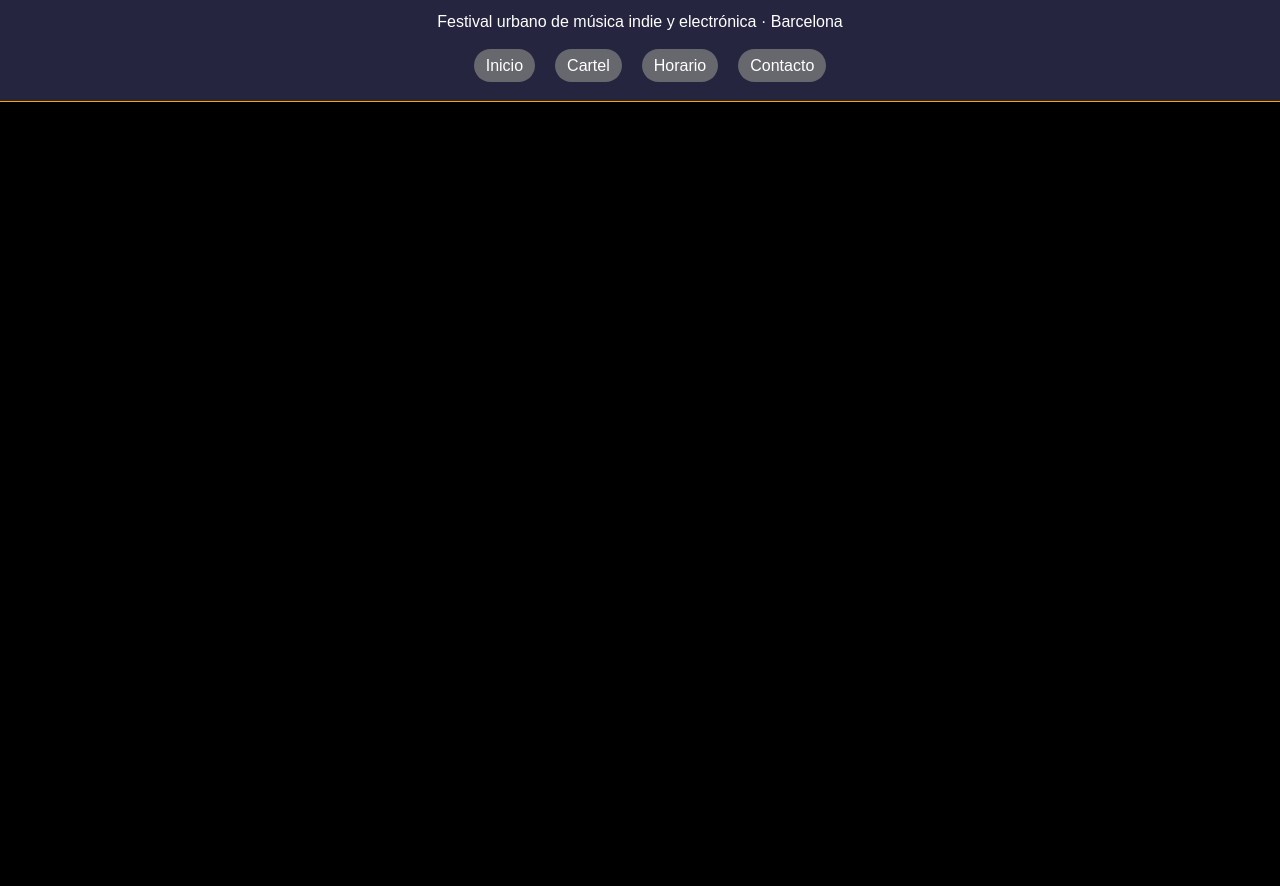
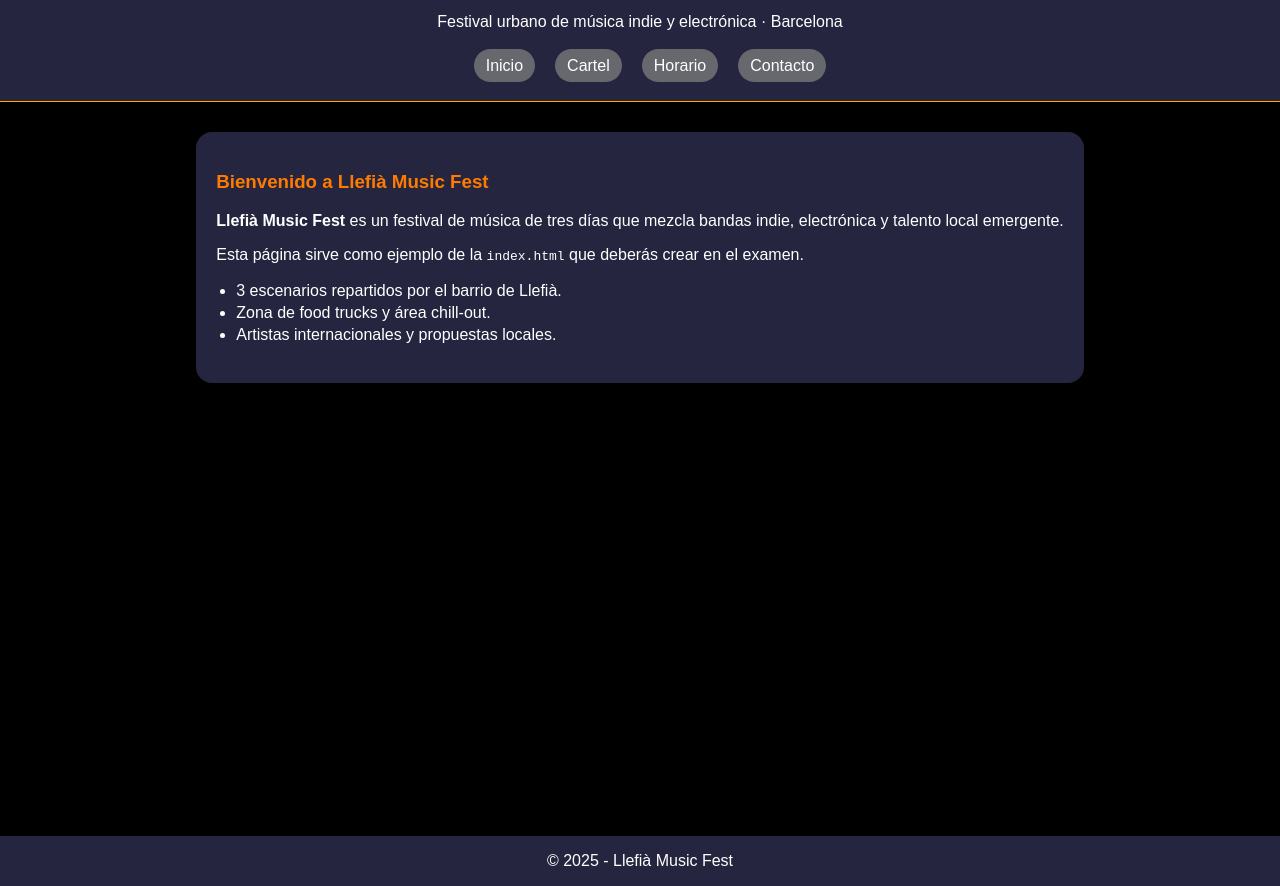
Before and after one commit to Sukhdeep777/llefia-musicfest-singh-kaur, a plain HTML site: page index.html in a window 1280 px wide. Shown: the part 58-944 px from the top of the page. Before the commit the page ends 800 px from the top, so only its background shows below. Drawn offline with Linux system fonts and the light colour scheme.

Commit message:
Index acabado

```diff
--- a/index.html
+++ b/index.html
@@ -1,13 +1,12 @@
 <!DOCTYPE html>
 <html lang="es">
   <head>
-    <meta charset="UTF-8">
-    <meta name="viewport" content="width=device-width, initial-scale=1.0">
+    <meta charset="UTF-8" />
+    <meta name="viewport" content="width=device-width, initial-scale=1.0" />
     <title>Document</title>
-    <link rel="stylesheet" href="style.css">
+    <link rel="stylesheet" href="style.css" />
   </head>
   <body>
-    <div class="width100">
     <header>
       <div>
         <h1>Llefià Music Fest</h1>
@@ -24,13 +23,26 @@
         </ul>
       </nav>
     </header>
-        <body>
-
-        </body>
+    <main>
+      <article>
+        <h3>Bienvenido a Llefià Music Fest</h3>
+        <p>
+          <strong>Llefià Music Fest</strong> es un festival de música de tres días que mezcla
+          bandas indie, electrónica y talento local emergente.
+        </p>
+        <p>
+          Esta página sirve como ejemplo de la <code>index.html</code> que deberás crear en
+          el examen.
+        </p>
+        <ul>
+          <li>3 escenarios repartidos por el barrio de Llefià.</li>
+          <li>Zona de food trucks y área chill-out.</li>
+          <li>Artistas internacionales y propuestas locales.</li>
+        </ul>
+      </article>
+    </main>
     <footer>
-
+        <p>© 2025 - Llefià Music Fest</p>
     </footer>
-    </div>
-
   </body>
 </html>
--- a/style.css
+++ b/style.css
@@ -1,14 +1,11 @@
 body{
     display: flex;
     justify-content: center;
+    flex-direction: column;
     font-family: Arial, Helvetica, sans-serif;
     margin: 0;
     padding: 0;
     background-color: rgb(0, 0, 0);
-}
-
-/*Div width100%*/
-.width100{
     width: 100%;
 }
 
@@ -54,7 +51,41 @@ a{
     padding: 8px 12px;
 }
 
-    /*Flex*/
+/*Main*/
+main{
+    display: flex;
+    justify-content: center;
+    padding-top: 30px;
+    padding-bottom: 28.3rem;
+}
+
+    /*Main - Article*/
+article{
+    background-color: rgb(37, 37, 63);
+    border-radius: 16px;
+    color: #FFFFFF;
+    padding: 20px;
+}
+
+article ul{
+    padding: 0;
+    padding-left: 20px;
+    line-height: 1.4rem;
+}
+
+    /*Main - Títol*/
+h3{
+    color: rgb(255, 123, 0);
+}
+
+/*Footer*/
+footer{
+    background-color: rgb(37, 37, 63);
+    color: #FFFFFF;
+    text-align: center;
+}
+
+/*Flex*/
 .flex{
     display: flex;
 }
```
Lines whose indentation alone changed are shown as unchanged.
